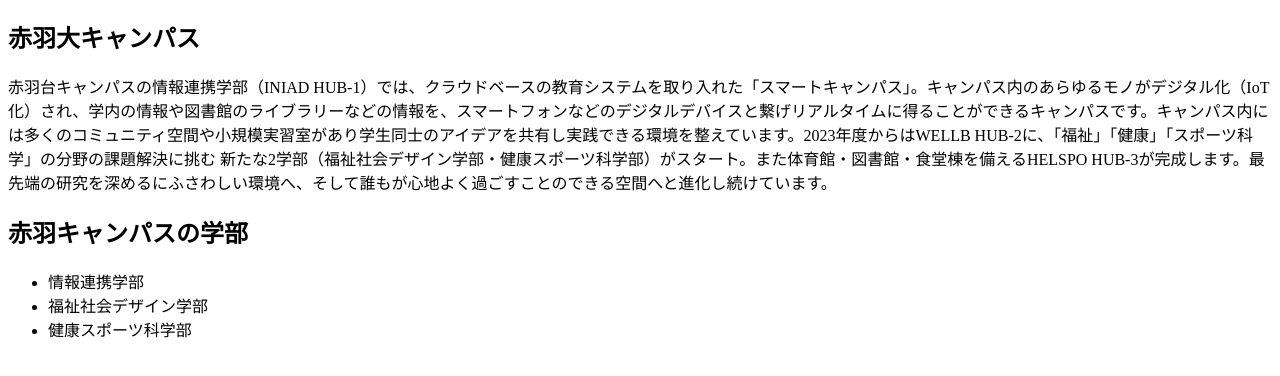
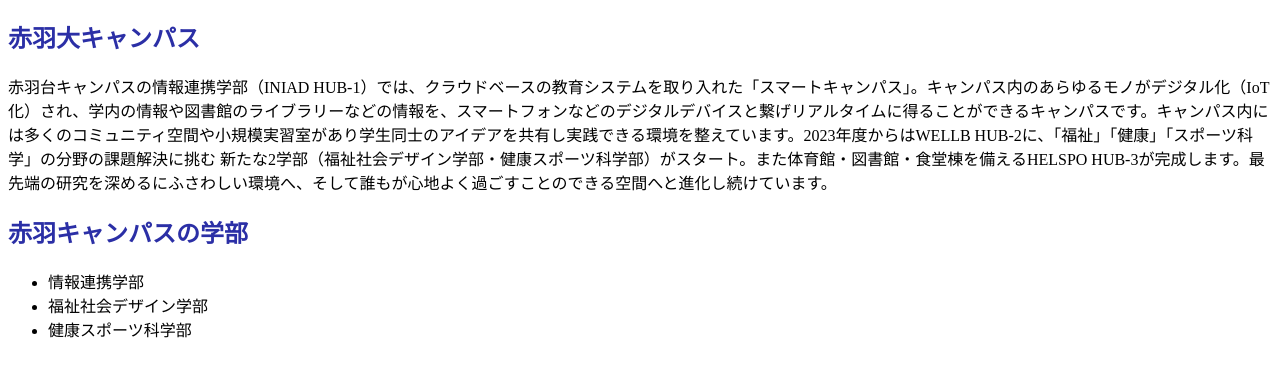
Before and after one commit to s1f10230023/git-remate-test, a plain HTML site: page index.html in a window 1280 px wide. Shown: the part 90-466 px from the top of the page. Drawn offline with Linux system fonts and the light colour scheme.

Commit message:
h2タグにスタイルを追加

```diff
--- a/css/default.css
+++ b/css/default.css
@@ -3,3 +3,6 @@ h1 {
     background-color: #17194c;
     padding: 10px;
 }
+h2{
+    color: #2b2fa6;
+}
```
